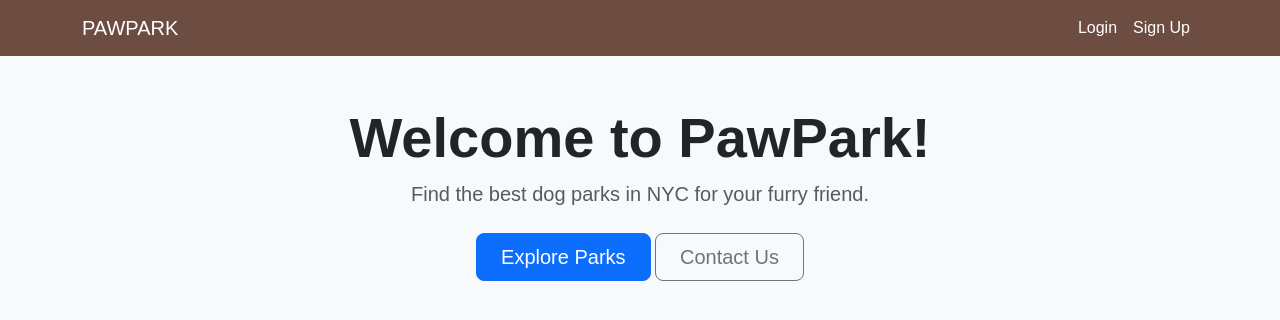
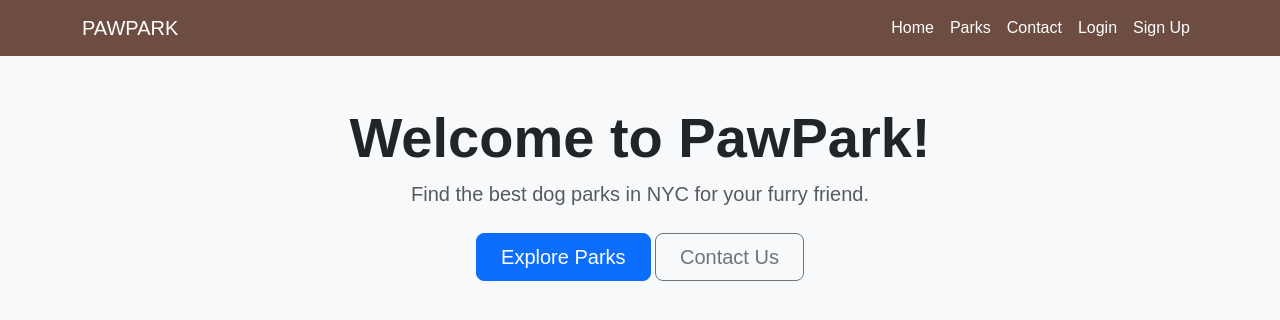
Before and after one commit to gcivil-nyu-org/team4-wed-spring25, a Django app: page / in a window 1280 px wide. Shown: the top 320 px of the page. Run offline with Django 4.2, Linux system fonts and the light colour scheme; some libraries are stand-ins or nearby versions.

Commit message:
Reinstalled upper tab navigation buttons

```diff
--- a/parks/templates/base.html
+++ b/parks/templates/base.html
@@ -57,14 +57,6 @@
             width: 100%;
             height: 400px;
         }
-        .park-thumbnail {
-            width: 100px;
-            height: 100px;
-            object-fit: cover;
-            border-radius: 50%;
-            border: 3px solid #6D4C41;
-            margin-bottom: 20px;
-        }
 
 /* Image Preview styling */
         .preview-img {
@@ -95,6 +87,15 @@
             </button>
             <div class="collapse navbar-collapse" id="navbarNav">
                 <ul class="navbar-nav ms-auto">
+                    <li class="nav-item">
+                        <a class="nav-link" href="{% url 'home' %}">Home</a>
+                    </li>
+                    <li class="nav-item">
+                        <a class="nav-link" href="{% url 'park_and_map' %}">Parks</a>
+                    </li>
+                    <li class="nav-item">
+                        <a class="nav-link" href="{% url 'contact' %}">Contact</a>
+                    </li>
                     {% if user.is_authenticated %}
                         <li class="nav-item">
                             <a class="nav-link" href="{% url 'logout' %}">Logout</a>
```
